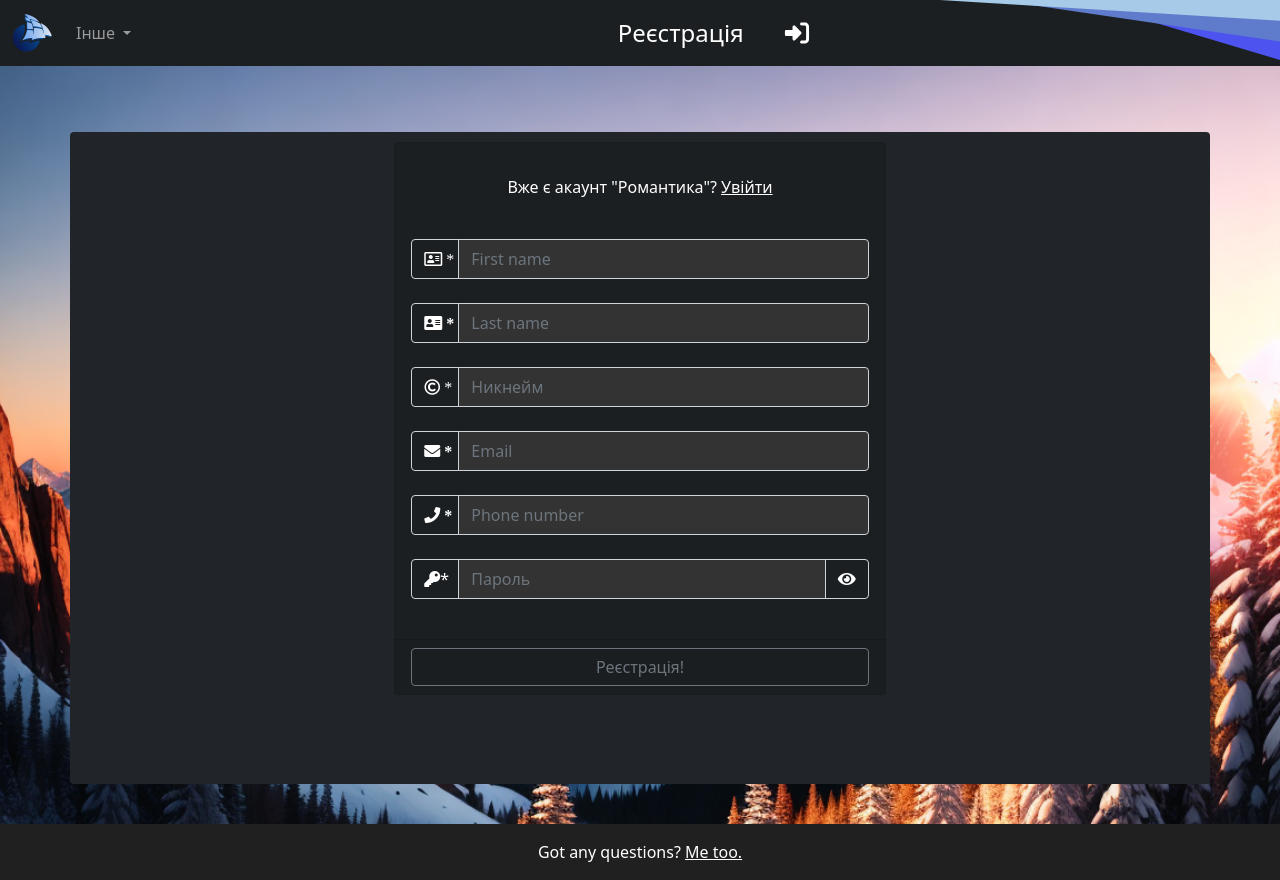
After one commit to Casy7/Romantik, a Django app: page /signup/ in a window 1280 px wide. The commit adds this page. Run offline with Django 4.2, Linux system fonts and the light colour scheme; data comes from the database, SQL or seed files in the repository; both versions use the stored data as it was after the commit; some libraries are stand-ins or nearby versions.

Commit message:
Added personal accounts system

```diff
--- a/RomantikApp/static/css/base.css
+++ b/RomantikApp/static/css/base.css
@@ -28,6 +28,7 @@ body {
     /* width: 100rem; */
     padding-bottom: 89px;
     border-radius: 4px;
+    padding-top: 10px;
 
 }
 
@@ -122,6 +123,8 @@ footer {
     margin: 0px;
     line-height: 1;
     align-self: center;
+    padding-left: 30px;
+    padding-right: 30px;
 }
 
 
--- /dev/null
+++ b/RomantikApp/static/css/form.css
@@ -0,0 +1,171 @@
+.form-group {
+    line-height: 1.5;
+}
+
+.dark {
+    background-color: #333333;
+    color: white;
+}
+
+.dark-control {
+    appearance: searchfield;
+}
+
+.dark:active {
+    background-color: #333333;
+    color: white;
+}
+
+.dark:focus {
+    background-color: #333333;
+    color: white;
+}
+
+.dark.dark-childs>* {
+    background-color: #333333 !important;
+    color: white !important;
+}
+
+.dropdown-menu>* {
+    background-color: #333333 !important;
+    color: white !important;
+}
+
+.dropdown-menu .text {
+    color: white;
+}
+
+.dropdown-menu .dropdown-item:hover {
+    background-color: rgb(165, 165, 165);
+}
+
+.dropdown-menu .dropdown-item:active {
+    background-color: rgb(165, 165, 165);
+}
+
+.dropdown-menu .dropdown-item:focus {
+    background-color: rgb(165, 165, 165);
+}
+
+.bs-searchbox .form-control {
+    background-color: #333333;
+    color: white;
+}
+
+li.active>.dropdown-item.selected {
+    background-color: rgb(152, 190, 202);
+}
+
+.inner.show {
+    min-width: 25rem;
+    overflow-x: hidden;
+}
+
+input[type=number].dark-control::-webkit-inner-spin-button, input[type=number]::-webkit-outer-spin-button {
+    -webkit-appearance: none;
+    margin: 0;
+}
+
+input[type=number].dark-control {
+    max-width: 10rem !important;
+    box-shadow: none;
+    border-radius: 1px;
+    line-height: 1.5;
+}
+
+.inline-form-group {
+    display: inline-flex;
+}
+
+.input-number .form-control {
+    max-width: 7rem !important;
+    background-color: #333333;
+    color: white;
+}
+
+/* .item {
+    background: #333333;
+}
+div.tree-multiselect > div.selected > div.item {
+    background: #646464;
+    } */
+
+div.tree-multiselect>div.selected>div.item {
+    /*! background: #EAEAEA; */
+    border-radius: 2px;
+    padding: 2px 5px;
+    overflow: auto;
+}
+
+p.right {
+    position: relative;
+    float: inline-end;
+}
+
+.price-col, .edit-col, .number-col {
+    float: inline-end;
+    padding-right: 15px;
+    min-width: 60px;
+    text-align: right;
+}
+
+.amount-selector {
+    float: inline-end;
+    max-width: 80px;
+    max-height: 26px;
+    border: none;
+}
+
+.amount-selector:active, .amount-selector:hover {
+    box-shadow: none;
+    border: #333333;
+    border-bottom: none;
+
+}
+
+.amount-limit {
+    float: inline-end;
+    margin-bottom: 0px;
+    font-size: 18px;
+}
+
+.datepicker {
+    max-width: 18rem;
+}
+
+.datepicker-row {
+    max-width: 40rem;
+}
+
+.required-alert {
+    color: orange;
+}
+
+.form-radiobutton {
+    display: ruby;
+}
+
+.form-radiobutton .rorm-radio-option {
+    display: inline;
+}
+
+.form-radiobutton p {
+    font-size: 20px;
+}
+
+.input-group-prepend span {
+    height: 40px;
+    border-top-right-radius: 0;
+    border-bottom-right-radius: 0;
+}
+
+.show_pwd_button {
+    height: 40px;
+    border-bottom-left-radius: 0;
+    border-top-left-radius: 0;
+}
+
+.show_pwd_button i.fa-eye ::before {
+    -webkit-filter: invert(100%);
+    filter: invert(100%);
+}
--- /dev/null
+++ b/RomantikApp/static/css/registration.css
@@ -0,0 +1,72 @@
+
+.container {
+    height: 100%;
+    align-content: center;
+}
+
+.card {
+    height: auto;
+    min-width: 350px;
+    width: 45%;
+    height: 20%;
+    box-shadow: 1px solid gray;
+}
+
+.form-group {
+    padding-bottom: 24px;
+}
+
+
+
+.input-group-prepend span{
+    width: 48px;
+    /* background-color: rgb(46, 119, 179); */
+    color: white;
+    /* border: 0 !important; */
+}
+
+
+.input_text{
+    width: 100%;
+
+    height: 33px;
+    /* border: 1px solid gray; */
+}
+
+input:focus {
+    outline: 0 0 0 0 !important;
+    box-shadow: 0 0 0 0 !important;
+}
+
+.input-group-text{
+    height: 33px;
+
+}
+.login_btn {
+    color: black;
+    /* background-color: rgb(46, 119, 179); */
+    align-items: center;
+    width: 30%;
+}
+
+.remember {
+    padding-left: 5%;
+
+    /* margin-right: 20px;
+
+    color: rgb(219, 219, 219); */
+}
+
+
+.login_btn:hover {
+    color: black;
+    background-color: white;
+}
+
+.card-body{
+    box-sizing: content-box;
+}
+
+.error-message{
+    color: rgb(235, 155, 64);
+}
--- /dev/null
+++ b/RomantikApp/static/js/registration.js
@@ -0,0 +1,10 @@
+
+function show_password() {
+    pwd_field = document.getElementById("password_field")
+    if (pwd_field.type == 'password') {
+        pwd_field.type = "text";
+    }
+    else {
+        pwd_field.type = "password";
+    }
+}
--- a/RomantikApp/templates/base.html
+++ b/RomantikApp/templates/base.html
@@ -146,7 +146,7 @@
 
         {% if user != 'none' %}
         <li class="nav-item active">
-          <p class="user_credentials"> {{ user.username }} {{ full_name }}</p>
+          <p class="user_credentials"> {{ user.username }}</p>
         </li>
         {% endif %}
 
@@ -160,7 +160,7 @@
         </li>
         {% endif %}
 
-        {% if user == 'none' %}
+        {% if user == 'none' and header != 'Вхід' %}
         <li class="nav-item active">
           <a class="nav-link" href="/signin">
             <img class="glyphicon white" src="{% static 'icons/sign_in.svg' %}">
@@ -169,7 +169,7 @@
         </li>
         {% endif %}
 
-        {% if user == 'none' %}
+        {% if user == 'none' and header != 'Реєстрація' %}
         <li class="nav-item active">
           <a class="nav-link" href="/signup">
             <img class="glyphicon white" src="{% static 'icons/sign_up.svg' %}">
--- /dev/null
+++ b/RomantikApp/templates/signup.html
@@ -0,0 +1,130 @@
+{% extends 'base.html' %}
+{% block content %}
+{% load static %}
+
+<!--<i class="fas fa-cog"></i>    fa-d-and-d-->
+
+
+<link href="{% static 'css/registration.css' %}" rel="stylesheet">
+<link rel="stylesheet" href="{% static 'css/form.css' %}" />
+
+
+<link rel="stylesheet" href="https://use.fontawesome.com/releases/v5.3.1/css/all.css"
+integrity="sha384-mzrmE5qonljUremFsqc01SB46JvROS7bZs3IO2EmfFsd15uHvIt+Y8vEf7N7fWAU" crossorigin="anonymous">
+<!-- <style>
+	#content {
+  /* height: 200px; */
+  background-color: #cccccc;
+  background-repeat: no-repeat;
+  background-size: cover;
+  background-image: url("{% static 'icons/default.jpg' %}");
+  position: relative;
+}
+</style> -->
+
+
+<form method="POST">
+	<div class="container">
+		<div class="d-flex justify-content-center h-100">
+			<div class="card bg-dark">
+
+				<div class="card-body">
+
+					{%csrf_token%}
+					<div class="text-center p-3">
+						Вже є акаунт "Романтика"?
+						<a class="text-white" href="/signin/">Увійти</a>
+					</div>
+					<br>
+
+					<div class="input-group form-group">
+						<!--NAME-->
+						<div class="input-group-prepend">
+							<span class="input-group-text bg-dark"><i class="far fa-address-card"> *</i></span>
+						</div>
+						<input type="text" name="first_name" id = "first_name" required="" class="form-control form-control dark-control dark"
+							placeholder="First name">
+					</div>
+					<div class="input-group form-group">
+						<!--SURNAME-->
+						<div class="input-group-prepend" style="display: inline-block;">
+							<span class="input-group-text bg-dark"><i class="fas fa-address-card"> *</i></span>
+						</div>
+						<input type="text" name="last_name" id = "last_name" required="" class="form-control dark-control dark"
+							placeholder="Last name">
+					</div>
+					<div class="input-group form-group">
+						<!--USERNAME-->
+						<div class="input-group-prepend">
+							<span class="input-group-text bg-dark"><i class="far fa-copyright"> *</i></span>
+						</div>
+						<input type="text" name="username" id = "username" required="" class="form-control dark-control dark"
+							placeholder="Никнейм">
+					</div>
+					<div class="input-group form-group">
+						<!--EMAIL-->
+						<div class="input-group-prepend">
+							<span class="input-group-text bg-dark"><i class="fas fa-envelope"> *</i></span>
+						</div>
+						<input type="email" name="email" id = "email" class="form-control dark-control dark" placeholder="Email">
+					</div>
+					<div class="input-group form-group">
+						<!--EMAIL-->
+						<div class="input-group-prepend">
+							<span class="input-group-text bg-dark"><i class="fas fa-phone"> *</i></span>
+						</div>
+						<input type="text" name="phone_number" id = "phone_number" class="form-control dark-control dark" placeholder="Phone number">
+					</div>
+					<div class="input-group form-group">
+						<!--PASSWORD-->
+						<div class="input-group-prepend">
+							<span class="input-group-text bg-dark"><i class="fa fa-key" aria-hidden="true"></i> *</span>
+						</div>
+						<input id="password_field" type="password" required="" name="password"
+							class="form-control dark-control dark" placeholder="Пароль">
+						<div class="input-group-append">
+							<button type="button" class="form-control dark bg-dark show_pwd_button" onclick="show_password()"><i class="fa fa-eye"></i></button>
+
+						</div>
+					</div>
+
+					{% if error != 0 %}
+
+					<script>
+						var first_name = '{{first_name}}';
+						var last_name = '{{last_name}}';
+						var username = '{{username}}';
+						var email = '{{email}}';
+						var phone_number = '{{phone_number}}';
+
+						document.getElementById('first_name').value = first_name;
+						document.getElementById('last_name').value = last_name;
+						document.getElementById('username').value = username;
+						document.getElementById('email').value = email;
+						document.getElementById('phone_number').value = phone_number;
+
+					</script>
+
+					{% endif %}
+				</div>
+
+				<div class="card-footer">
+					{% if error == 1 %}
+					<div class="d-flex justify-content-center links error-message" style="text-align: center;">
+						Вибачте, людина із цим юзернеймом вже зазареєстрована!
+					</div>
+					{% endif %}
+					<input type="submit" value="Реєстрація!" class="btn btn-outline-secondary btn-block"
+						style="width: 100%;">
+
+					<!-- <div class="d-flex justify-content-center">
+					<a href="#">Forgot your password?</a>
+				</div> -->
+				</div>
+			</div>
+		</div>
+	</div>
+</form>
+
+<script src="{% static 'js/registration.js' %}" type="text/javascript"></script>
+{% endblock %}
--- a/RomantikApp/urls.py
+++ b/RomantikApp/urls.py
@@ -1,7 +1,11 @@
 from .views import *
-from django.urls import path
+from django.urls import path, re_path
 
 urlpatterns = [
     path("", HomePage.as_view(), name="home"),
     path("news/", NewsPage.as_view(), name="news"),
+    path("signin/", Login.as_view(), name="login"),
+    path("signout/", Logout.as_view(), name="logout"),
+    path("signup/", SignUp.as_view(), name="registration"),
+    re_path('publish_post/', AjaxPublishPost.as_view(), name='publish_post'),
 ]
--- a/RomantikApp/views.py
+++ b/RomantikApp/views.py
@@ -1,7 +1,23 @@
+import json
 from django.shortcuts import render
 from django.http import HttpResponse, HttpResponseRedirect
 from django.views.generic import View
+
+from django.contrib.auth.mixins import LoginRequiredMixin
+from django.contrib.auth import authenticate, login, logout
+from django.contrib.auth.models import User, AnonymousUser
 # Create your views here.
+
+
+def full_name(user):
+    if user.last_name != '' and user.first_name != '':
+        return user.first_name+' '+user.last_name
+    elif user.first_name != '':
+        return user.first_name
+    elif user.last_name != '':
+        return user.last_name
+    else:
+        return user.username
 
 
 def base_context(request, **args):
@@ -9,9 +25,20 @@ def base_context(request, **args):
     django_user = request.user
 
     context['title'] = 'none'
+    context['user'] = 'none'
     context['header'] = 'none'
     context['error'] = 0
     context['is_superuser'] = False
+
+    if len(User.objects.filter(username=django_user.username)) != 0 and type(request.user) != AnonymousUser:
+
+        user = User.objects.get(username=django_user.username)
+        context['username'] = django_user.username
+        context['full_name'] = full_name(user)
+        context['user'] = user
+
+        if request.user.is_superuser:
+            context['is_superuser'] = True
 
     if args != None:
         for arg in args:
@@ -30,3 +57,95 @@ class NewsPage(View):
     def get(self, request):
         context = base_context(request, title='Новини', header='Новини')
         return render(request, "news.html", context)
+
+
+class AjaxPublishPost(View):
+    def post(self, request):
+        form = request.POST
+
+        result = {}
+        result["result"] = "failture"
+        return HttpResponse(
+            json.dumps(result),
+            content_type="application/json"
+        )
+
+
+class Login(View):
+
+    def __init__(self):
+        self.error = 0
+
+    def get(self, request):
+
+        context = base_context(
+            request, title='Вхід', header='Вхід', error=0)
+        context['error'] = 0
+
+        # context['form'] = self.form_class()
+        return render(request, "signin.html", context)
+
+    def post(self, request):
+        context = {}
+        form = request.POST
+
+        username = form['username']
+        password = form['password']
+
+        user = authenticate(username=username, password=password)
+        if user is not None:
+            if user.is_active:
+                login(request, user)
+                context['name'] = username
+                return HttpResponseRedirect("/")
+
+        else:
+            context = base_context(request, title='Sign In', header='Sign In')
+            logout(request)
+            context['error'] = 1
+            # return Posts.get(self,request)
+            return render(request, "signin.html", context)
+
+
+class Logout(View):
+    def get(self, request):
+        logout(request)
+        return HttpResponseRedirect("/")
+
+
+class SignUp(View):
+    def get(self, request):
+
+        context = base_context(
+            request, title='Реєстрація', header='Реєстрація', error=0)
+
+        return render(request, "signup.html", context)
+
+    def post(self, request):
+        context = {}
+        form = request.POST
+        user_props = {}
+        username = form['username']
+        password = form['password']
+
+        # new_post.author = Author.objects.get(id = request.POST.author)
+        # new_post.save()
+        user = User.objects.filter(username=username)
+        if list(user) == []:
+            for prop in form:
+                if prop not in ('csrfmiddlewaretoken', 'username', 'gender', 'phone_number') and form[prop] != '':
+                    user_props[prop] = form[prop]
+
+            auth_user = User.objects.create_user(username=form['username'], **user_props)
+            user = authenticate(username=username, password=password)
+            login(request, user)
+            return HttpResponseRedirect("/")
+
+        else:
+            context = base_context(request, title='Реєстрація', header='Реєстрація')
+
+            for field_name in form.keys():
+                context[field_name] = form[field_name]
+
+            context['error'] = 1
+            return render(request, "signup.html", context)
```
Also changed, not shown: RomantikApp/static/css/signin.css (added, +72 -0 lines), RomantikApp/templates/news.html (+21 -5 lines), RomantikApp/templates/signin.html (added, +77 -0 lines), db.sqlite3, 1 other file.
